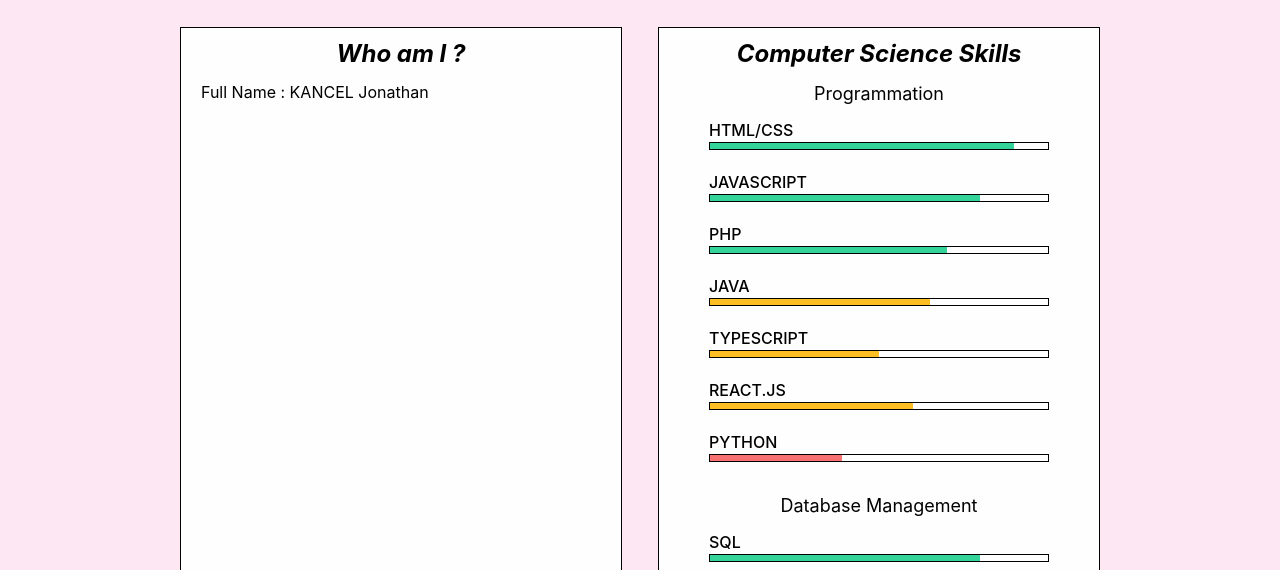
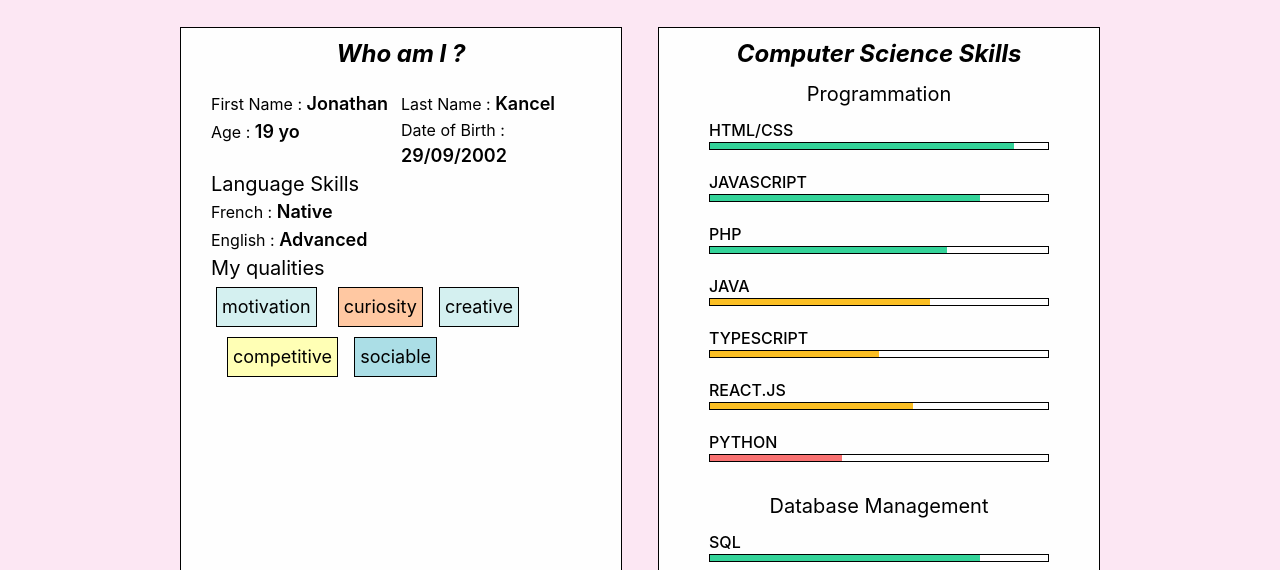
Before and after one commit to edobxt/jkancel.dev, a React (Create React App) app: page /resume in a window 1280 px wide. Shown: the part 133-703 px from the top of the page. Built offline with nearby package versions, Linux system fonts and the light colour scheme.

Commit message:
add: creation du component InfosBadge pour la section infos de la page resume

```diff
--- /dev/null
+++ b/src/components/InfosBadge/InfosBadge.css
@@ -0,0 +1,6 @@
+.infos-badge {
+    width: max-content;
+    border: 1px solid;
+    padding: 5px;
+    margin: 5px;
+}
--- /dev/null
+++ b/src/components/InfosBadge/InfosBadge.tsx
@@ -0,0 +1,51 @@
+import * as React from "react";
+import "./InfosBadge.css";
+
+interface Props {
+    title: string;
+    color?: string;
+}
+
+export const InfosBadge: React.FC<Props> = (props) => {
+    const pastelColors: string[] = [
+        "#ABDEE6",
+        "#CBAACB",
+        "#FFFFB5",
+        "#FFCCB6",
+        "#F3B0C3",
+        "#C6DBDA",
+        "#FEE1E8",
+        "#FED7C3",
+        "#F6EAC2",
+        "#ECD5E3",
+        "#FF968A",
+        "#FFAEA5",
+        "#FFC5BF",
+        "#FFD8BE",
+        "#FFC8A2",
+        "#D4F0F0",
+        "#8FCACA",
+        "#CCE2CB",
+        "#B6CFB6",
+        "#97C1A9",
+        "#FCB9AA",
+        "#FFDBCC",
+        "#ECEAE4",
+        "#A2E1DB",
+        "#55CBCD",
+    ];
+    const randomPastelColorIndex: number = Math.floor(
+        Math.random() * pastelColors.length
+    );
+    const randomPastelColor: string = pastelColors[randomPastelColorIndex];
+
+    const style = {
+        backgroundColor: props.color ? props.color : randomPastelColor,
+    };
+
+    return (
+        <div className="infos-badge" style={style}>
+            <p className="text-lg">{props.title}</p>
+        </div>
+    );
+};
--- a/src/components/Resume/Resume.css
+++ b/src/components/Resume/Resume.css
@@ -21,6 +21,7 @@
 
 .infos {
     padding: 10px;
+    margin: 10px;
     text-align: start;
 }
 
--- a/src/components/Resume/Resume.tsx
+++ b/src/components/Resume/Resume.tsx
@@ -1,6 +1,6 @@
 import * as React from "react";
 import "./Resume.css";
-import { ExperienceItem, ProgressBar } from "../index";
+import { ExperienceItem, ProgressBar, InfosBadge } from "../index";
 import ReactTypingEffect from "react-typing-effect";
 import phpmyadmin from "../../assets/phpmyadmin-logo.png";
 import mysql from "../../assets/mysql-logo.png";
@@ -23,6 +23,17 @@ export const Resume: React.FC<Props> = () => {
         "education",
     ];
 
+    const currentYear: number = new Date().getFullYear();
+    const myAge: number = currentYear - 2002;
+
+    const myQualities: string[] = [
+        "motivation",
+        "curiosity",
+        "creative",
+        "competitive",
+        "sociable",
+    ];
+
     return (
         <div className="Resume">
             <p className="text-3xl">
@@ -40,7 +51,66 @@ export const Resume: React.FC<Props> = () => {
                 <div className="block-section">
                     <p className="text-2xl font-bold italic">Who am I ?</p>
                     <div className="infos">
-                        <p>Full Name : KANCEL Jonathan</p>
+                        <div className="infos-section">
+                            <div className="grid grid-cols-2">
+                                <p>
+                                    First Name :{" "}
+                                    <span className="text-lg font-semibold">
+                                        Jonathan
+                                    </span>
+                                </p>
+                                <p>
+                                    Last Name :{" "}
+                                    <span className="text-lg font-semibold">
+                                        Kancel
+                                    </span>
+                                </p>
+                            </div>
+                            <div className="grid grid-cols-2">
+                                <p>
+                                    Age :{" "}
+                                    <span className="text-lg font-semibold">{`${myAge} yo`}</span>
+                                </p>
+                                <p>
+                                    Date of Birth :{" "}
+                                    <span className="text-lg font-semibold">
+                                        29/09/2002
+                                    </span>
+                                </p>
+                            </div>
+                        </div>
+                        <div className="infos-section">
+                            <div className="infos-title">
+                                <p className="text-xl">Language Skills</p>
+                            </div>
+                            <div className="infos-language-item">
+                                <p>
+                                    French :{" "}
+                                    <span className="text-lg font-semibold">
+                                        Native
+                                    </span>
+                                </p>
+                            </div>
+                            <div className="divider"></div>
+                            <div className="infos-language-item">
+                                <p>
+                                    English :{" "}
+                                    <span className="text-lg font-semibold">
+                                        Advanced
+                                    </span>
+                                </p>
+                            </div>
+                        </div>
+                        <div className="infos-section">
+                            <div className="infos-title">
+                                <p className="text-xl">My qualities</p>
+                            </div>
+                            <div className="flex flex-wrap space-x-4">
+                                {myQualities.map((quality) => (
+                                    <InfosBadge title={quality} />
+                                ))}
+                            </div>
+                        </div>
                     </div>
                 </div>
                 <div className="block-section">
@@ -49,7 +119,7 @@ export const Resume: React.FC<Props> = () => {
                     </p>
                     <div className="skills">
                         <div className="skill-section">
-                            <p className="skills-title text-lg">
+                            <p className="skills-title text-xl">
                                 Programmation
                             </p>
                             <ProgressBar
@@ -76,7 +146,7 @@ export const Resume: React.FC<Props> = () => {
                             />
                         </div>
                         <div className="skill-section">
-                            <p className="skills-title text-lg">
+                            <p className="skills-title text-xl">
                                 Database Management
                             </p>
                             <ProgressBar title="SQL" progressPercentage={80} />
@@ -99,7 +169,7 @@ export const Resume: React.FC<Props> = () => {
                             </div>
                         </div>
                         <div className="skill-section">
-                            <p className="skills-title text-lg">
+                            <p className="skills-title text-xl">
                                 Softwares and IDE's
                             </p>
                             <div className="software-logo-container grid grid-cols-3 gap-2">
@@ -121,7 +191,7 @@ export const Resume: React.FC<Props> = () => {
                             </div>
                         </div>
                         <div className="skill-section">
-                            <p className="skills-title text-lg">
+                            <p className="skills-title text-xl">
                                 Cloud Hosting Services
                             </p>
                             <div className="software-logo-container grid grid-cols-2">
@@ -138,7 +208,7 @@ export const Resume: React.FC<Props> = () => {
                             </div>
                         </div>
                         <div className="skill-section">
-                            <p className="skills-title text-lg">Office tools</p>
+                            <p className="skills-title text-xl">Office tools</p>
                             <p className="office-section-text">
                                 Maîtrise experte de la suite Microsoft (Word,
                                 Excel, Powerpoint) et Google Workspace.
--- a/src/components/index.ts
+++ b/src/components/index.ts
@@ -13,3 +13,4 @@ export { ProjectItem } from "./ProjectItem/ProjectItem";
 export { ProjectBadge } from "./ProjectBadge/ProjectBadge";
 export { ExperienceItem } from "./ExperienceItem/ExperienceItem";
 export { ProgressBar } from "./ProgressBar/ProgressBar";
+export { InfosBadge } from "./InfosBadge/InfosBadge";
```
